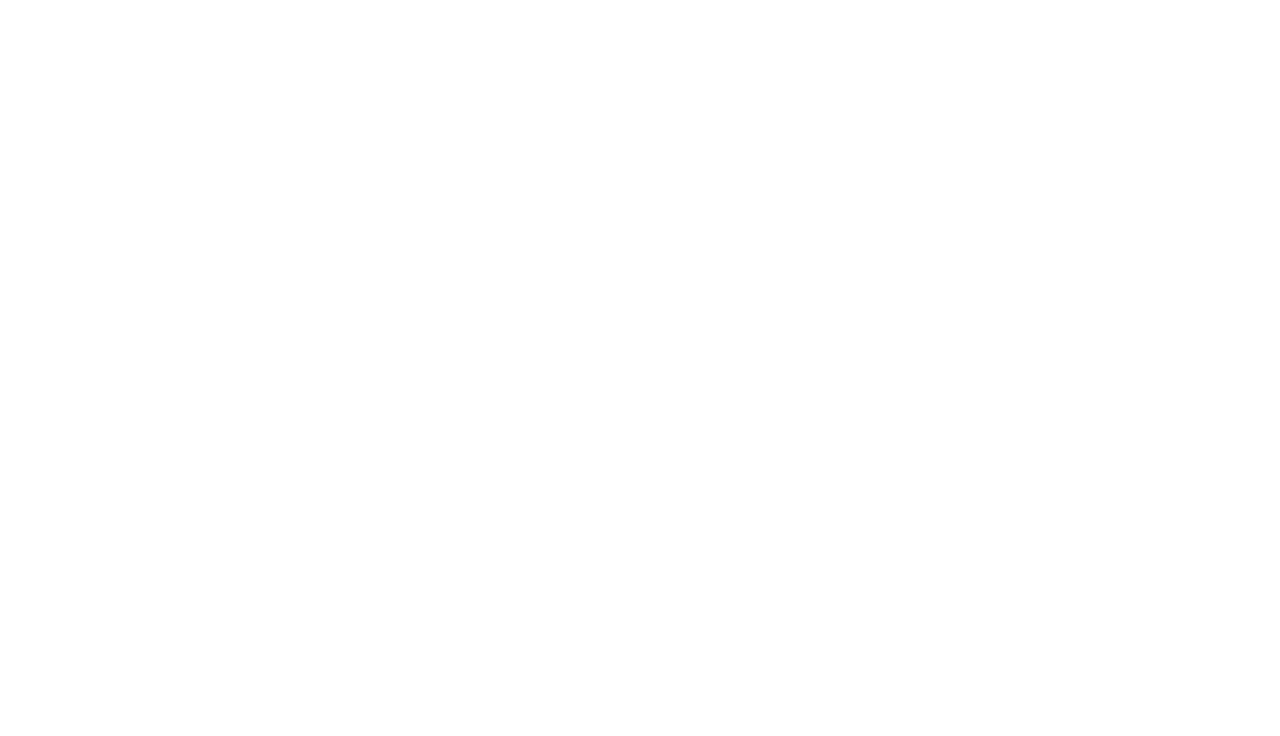
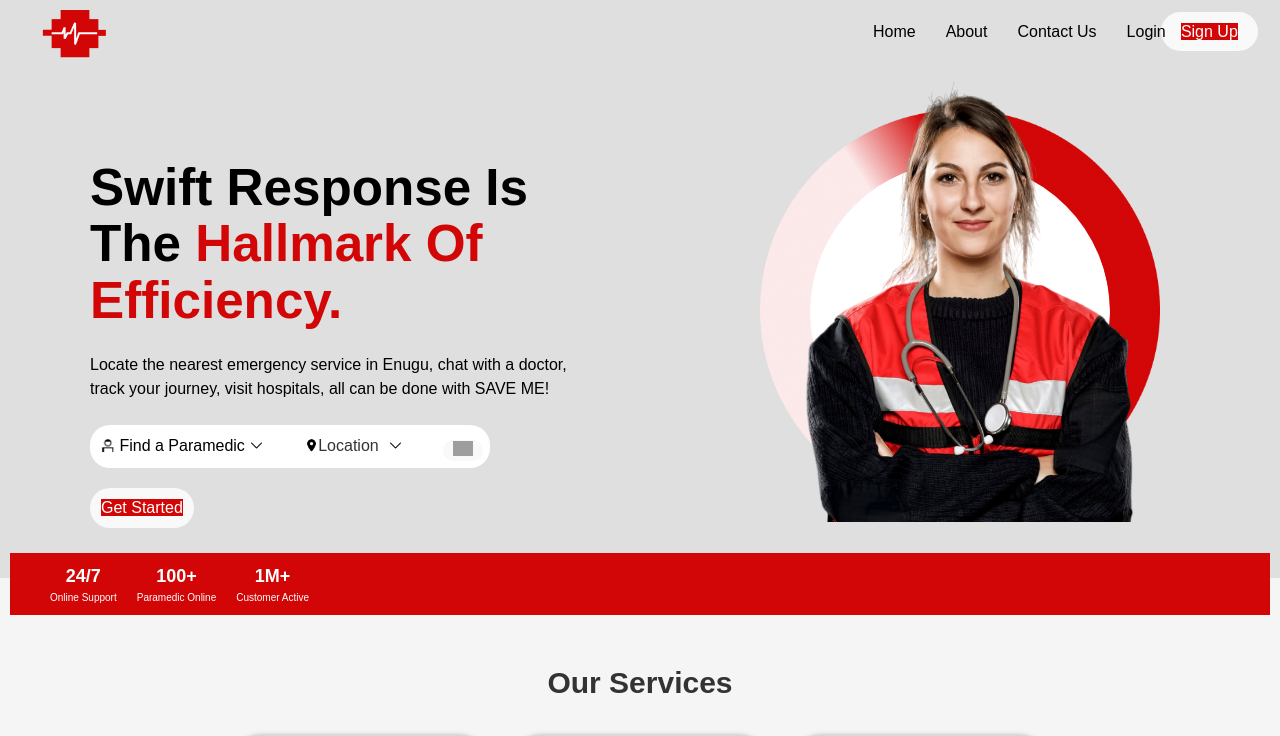
Before and after one commit to GenesysLearnable/ES-FE-5, a React (Vite) app: page / in a window 1280 px wide. Before the commit this address had no page. Shown: the top 736 px of the page. Built offline with nearby package versions, Linux system fonts and the light colour scheme; grey boxes are pictures that could not be loaded; a web font is replaced by a local one.

Commit message:
Login changes

```diff
--- a/src/App.jsx
+++ b/src/App.jsx
@@ -10,7 +10,7 @@
   return (
     <Router>
       <Routes>
-        <Route path="/landing" element={<Landing />} />
+        <Route path="/" element={<Landing />} />
         <Route path="/Home" element={<Home />} />
         <Route path="/notfoundpage" element={<NotFoundPage />} />
 {/* <Route path="/home" element={<Navigate to="/home" />} />  */}
```
